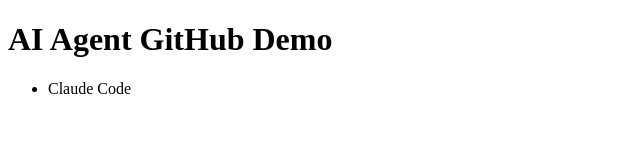
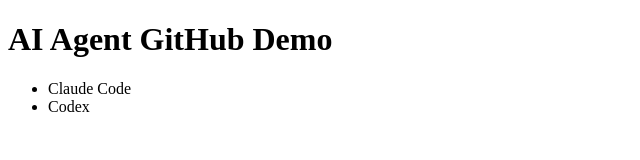
Before and after one commit to steapnn1017/ai-agent-github-demo, a plain HTML site: page index.html in a window 1280 px wide. Shown: the full height of the page, 0-640 px from the left. Drawn offline with Linux system fonts and the light colour scheme.

Commit message:
Add Codex to agent list

```diff
--- a/index.html
+++ b/index.html
@@ -5,6 +5,7 @@
   <h1>AI Agent GitHub Demo</h1>
   <ul id="agenti">
     <li>Claude Code</li>
+    <li>Codex</li>
   </ul>
 </body>
 </html>
```
